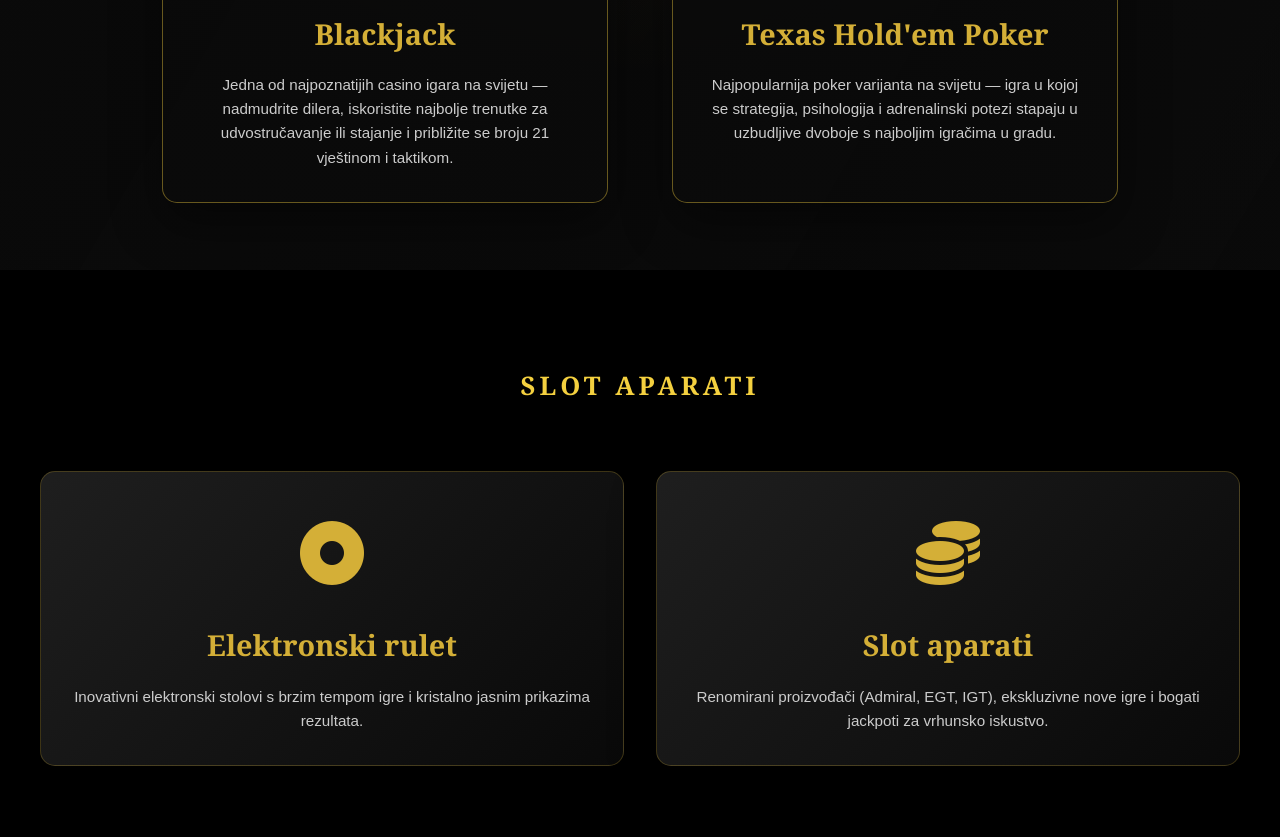
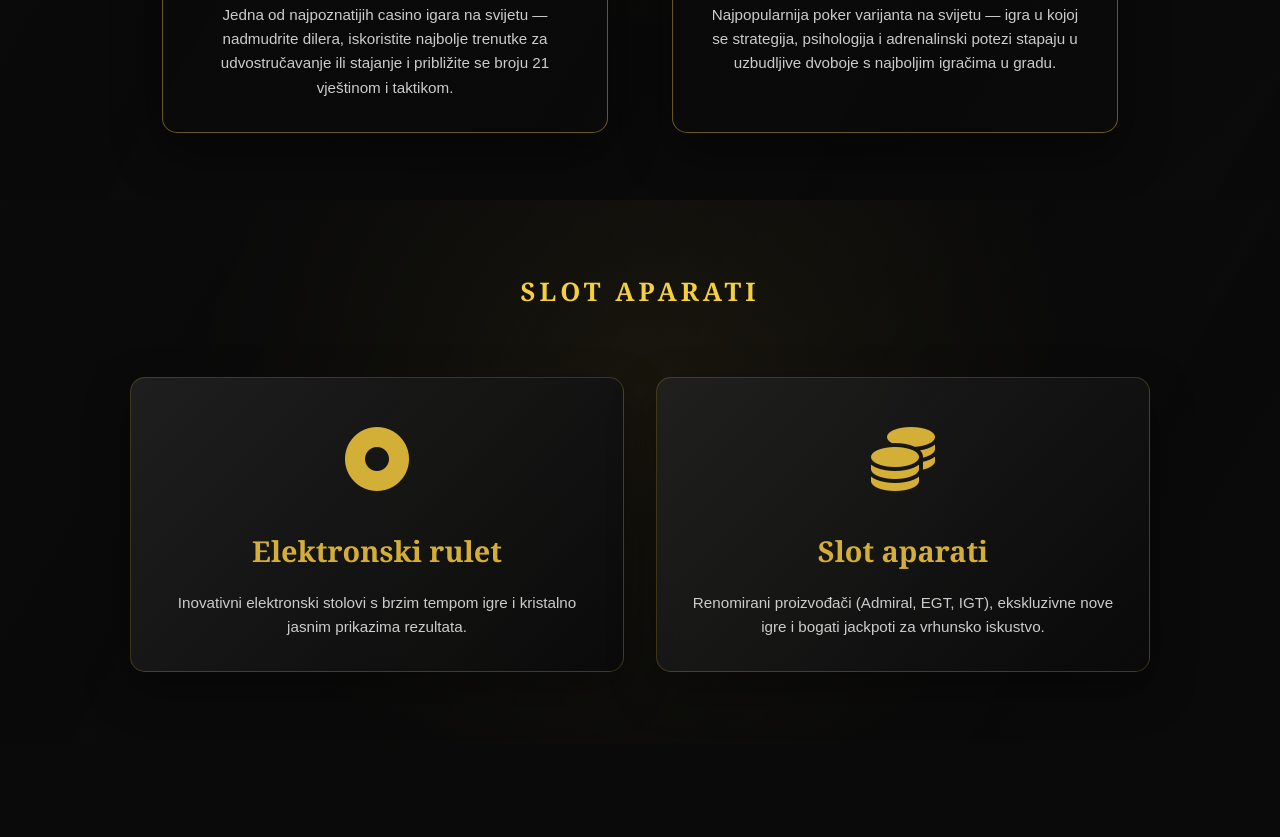
Before and after one commit to perfoo/casino, a website built with Vite: page index.html in a window 1280 px wide. Shown: the part 1679-2516 px from the top of the page. Built offline with nearby package versions, Linux system fonts and the light colour scheme; files whose address does not match are found by name.

Commit message:
Add slot section background and tighten games heading spacing

```diff
--- a/index.html
+++ b/index.html
@@ -89,6 +89,7 @@
                 </div>
             </div>
 
+            <div class="slot-games-hero">
                 <div class="container slot-games">
                     <h3 class="games-category fade-in" data-hr="Slot aparati" data-en="Slot Machines">Slot aparati</h3>
                     <div class="games-grid slot-games-grid">
@@ -106,6 +107,7 @@
                             </div>
                             <h3 class="game-title" data-hr="Slot aparati" data-en="Slot Machines">Slot aparati</h3>
                             <p class="game-description" data-hr="Renomirani proizvođači (Admiral, EGT, IGT), ekskluzivne nove igre i bogati jackpoti za vrhunsko iskustvo." data-en="Renowned manufacturers (Admiral, EGT, IGT), exclusive new releases, and rich jackpots for a premium experience.">Renomirani proizvođači (Admiral, EGT, IGT), ekskluzivne nove igre i bogati jackpoti za vrhunsko iskustvo.</p>
+                        </div>
                     </div>
                 </div>
             </div>
--- a/styles.css
+++ b/styles.css
@@ -285,6 +285,20 @@ section {
     overflow: hidden;
 }
 
+.table-games-hero .section-title {
+    margin-bottom: var(--spacing-xs);
+    line-height: 1.15;
+}
+
+.table-games-hero .section-subtitle {
+    margin-bottom: var(--spacing-sm);
+    line-height: 1.35;
+}
+
+.table-games-hero .games-category {
+    margin-top: var(--spacing-md);
+}
+
 .table-games-hero::before,
 .table-games-hero::after {
     content: '';
@@ -344,8 +358,37 @@ section {
     }
 }
 
+.slot-games-hero {
+    position: relative;
+    padding: calc(var(--spacing-xl) * 0.75) 0;
+    background: linear-gradient(180deg, rgba(10, 10, 10, 0.94) 0%, rgba(10, 10, 10, 0.82) 55%, rgba(10, 10, 10, 0.9) 100%);
+    overflow: hidden;
+}
+
+.slot-games-hero::before,
+.slot-games-hero::after {
+    content: '';
+    position: absolute;
+    inset: 0;
+    z-index: 0;
+}
+
+.slot-games-hero::after {
+    background: linear-gradient(120deg, rgba(10, 10, 10, 0.82) 0%, rgba(10, 10, 10, 0.6) 55%, rgba(10, 10, 10, 0.82) 100%), url('img/slot.webp');
+    background-size: cover;
+    background-position: center;
+}
+
+.slot-games-hero::before {
+    background: radial-gradient(circle at 50% 35%, rgba(212, 175, 55, 0.2), transparent 60%);
+    mix-blend-mode: screen;
+}
+
 .slot-games {
-    padding: var(--spacing-xl) 0;
+    position: relative;
+    z-index: 1;
+    padding: 0;
+    max-width: 1020px;
 }
 
 .slot-games-grid .game-card {
```
Lines whose indentation alone changed are shown as unchanged.
